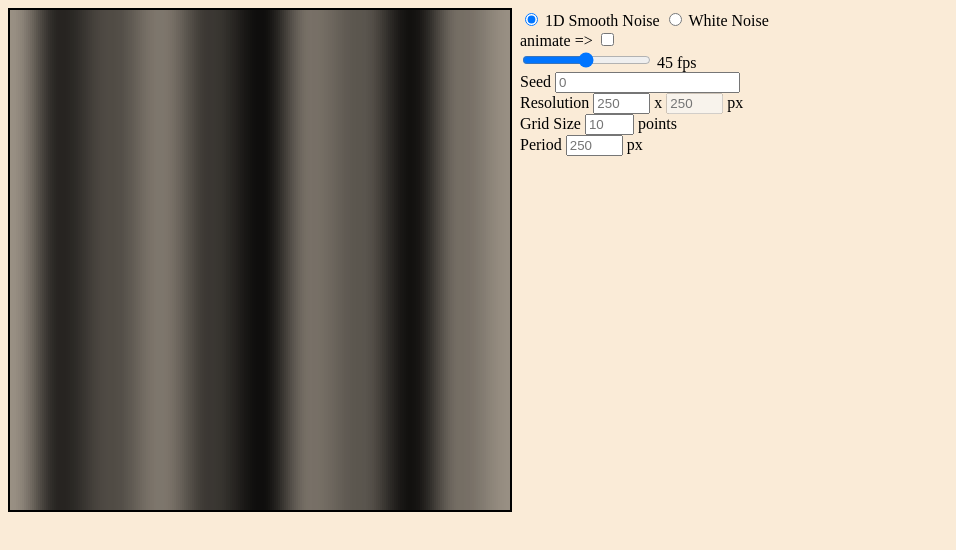
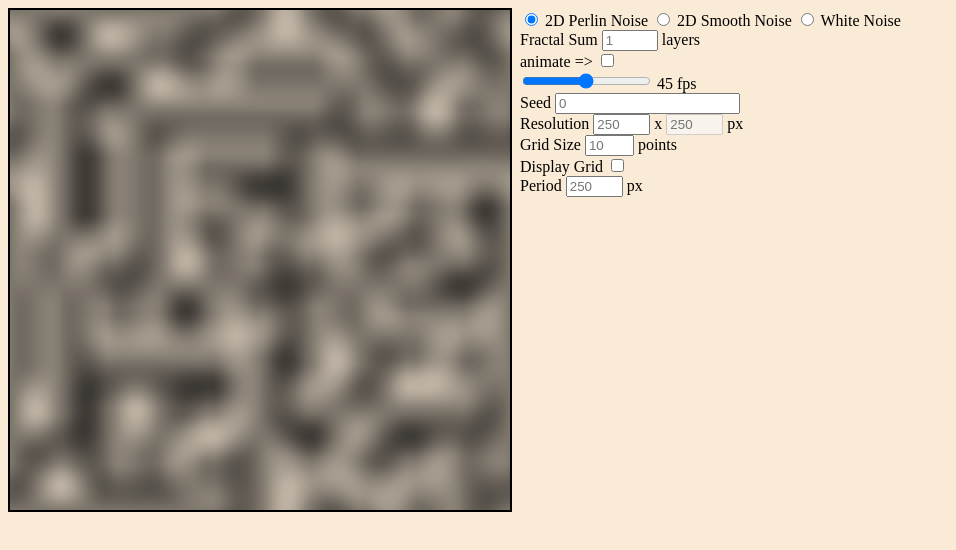
Before and after one commit to andrewarena1/noise-maker, a plain HTML site: page index.html in a window 1280 px wide. Shown: the whole page, without its empty margins (0-956 px from the left). Drawn offline with Linux system fonts and the light colour scheme.

Commit message:
implemented Perlin Noise, interesting filters

```diff
--- a/Onscreen.js
+++ b/Onscreen.js
@@ -6,14 +6,18 @@ function initCanvas() {
         canv.style.width = canv.style.height = "500px";
         var ctx = canv.getContext("2d");
         var seed = 0;
-        var canv_data, canv_img, noise, interval_id;
+        var noise, noise2, interval_id;
         var period = canv.width;
         var grid = 10;
-        var noise_type = "goodNoise";
+        var noise_type = $("input[type='radio']:first").attr("id"); // first radio button is noise type
+        var milli_rate = 100 / 45;
+        var t1, t2, count = 0;
+
         settingsUpdated();
-
-        var milli_rate = 22.2222;
-        var t1, t2, count = 0;
+        //DOM LISTENERS
+        $("#fractalSum").on("change", () => {
+            fractalSum(e.target.value);
+        });
 
         $("#anim").on("click", () => {
             if (interval_id) { //toggle OFF
@@ -21,7 +25,7 @@ function initCanvas() {
                 interval_id = null;
                 document.getElementById("framerate").style.visibility = "visible";
             } else { //toggle ON
-                count = 0;
+                count = 1;
                 t1 = window.performance.now();
                 interval_id = setInterval(repeatFunc, milli_rate);
                 document.getElementById("framerate").style.visibility = "hidden";
@@ -51,70 +55,133 @@ function initCanvas() {
             settingsUpdated();
         });
 
+        $("#gridlines").on("change", (e) => {
+            if (e.target.checked == true) {
+                displayGridlines(canv_data);
+                ctx.putImageData(canv_img, 0, 0);
+            } else {
+                ctx.putImageData(noise, 0, 0);
+            }
+
+        })
+
         $("input[type='radio'").on("click", (e) => {
-            noise_type = e.target.value;
+            noise_type = e.target.id;
             settingsUpdated();
         });
 
         $("#period").on("change", (e) => {
             period = e.target.value;
             settingsUpdated();
-        })
-
+        });
+        //DOM-RELATED FUNCTIONS
+        function settingsUpdated() {
+            ctx.clearRect(0, 0, canv.width, canv.height);
+            nextRandom = splitmix32(seed);
+            noise = newNoise();
+            noise2 = noise;
+            ctx.putImageData(noise, 0, 0);
+        }
 
         function repeatFunc() {
             t1 = window.performance.now();
+            noise = newNoise();
             ctx.putImageData(noise, 0, 0);
-            newNoise();
             t2 = window.performance.now();
             console.log(t2 - t1);
         }
 
-        function settingsUpdated() {
-            ctx.clearRect(0, 0, canv.width, canv.height);
-            canv_img = ctx.getImageData(0, 0, canv.width, canv.height);
-            canv_data = new Uint32Array(canv_img.data.buffer);
-            nextRandom = splitmix32(seed);
-            newNoise();
-            ctx.putImageData(noise, 0, 0);
+        function displayGridlines(canv_data) {
+            var canv_img = ctx.getImageData(0, 0, canv.width, canv.height);
+            var canv_data = new Uint32Array(canv_img.data.buffer);
+            for (var i = 0; i < grid; i++) {
+                for (var j = 0; j < grid; j++) {
+                    canv_data[j / grid * canv.width + i / grid * canv.width * canv.width] = 0xFF000000;
+                }
+            }
+        }
+        //NOISE FUNCTIONS
+        function newNoise() {
+            var pix_8 = new Uint8ClampedArray(canv.width * canv.height * 4);
+            var pixels = new Uint32Array(pix_8.buffer);
+            var data = new ImageData(pix_8, canv.width, canv.height);
+            var span = canv.width / grid;
+
+            if (noise_type == "perlinNoise") {
+                perlinGen(pixels, span);
+            }
+            else if (noise_type == "goodNoise") {
+                goodNoise1D(pixels, span);
+            } else if (noise_type == "whiteNoise") {
+                whiteNoise(pixels, span);
+            }
+            greyScale(pixels);
+            return data;
+        }
+        function whiteNoise(pixels, span) {
+            for (var i = 0; i < pixels.length; i++) {
+                pixels[i] = 0xFF * nextRandom();
+            }
+            return pixels;
         }
 
-        function newNoise() {
-            if (noise_type == "goodNoise") {
-                noise = goodNoise1D();
-            } else if (noise_type == "whiteNoise") {
-                noise = whiteNoise();
+        function goodNoise1D(pixels, span) {
+            var values = new Array(grid);
+            for (let i = 0; i < grid; i++) {
+                let inner = new Array(grid);
+                for (let j = 0; j < grid; j++) {
+                    inner[j] = 0xFF * nextRandom();
+                }
+                values[i] = inner;
             }
-        }
-        function whiteNoise() {
-            for (var i = 0; i < canv_data.length; i++) {
-                canv_data[i] = Math.round(0xFF * nextRandom()) * 0x1000000;
+            for (let i = 0; i < canv.width * canv.width; i++) {
+                let a1 = (i % canv.width) / span;
+                let b1 = Math.floor(a1);
+                let x = a1 - b1;
+                let a2 = (i / canv.width) / span;
+                let b2 = Math.floor(a2);
+                let y = a2 - b2;
+                let lerp_lower_x = smoothstepRemap(x, values[b2 % grid][b1 % grid], values[b2 % grid][(b1 + 1) % grid]);
+                let lerp_higher_x = smoothstepRemap(x, values[(b2 + 1) % grid][b1 % grid], values[(b2 + 1) % grid][(b1 + 1) % grid]);
+                pixels[i] = smoothstepRemap(y, lerp_lower_x, lerp_higher_x);
             }
-            return canv_img;
+            return pixels;
         }
 
-        function goodNoise1D() {
-            var pix_dist = period / grid;
-            var values = new Array(grid);
-            var stink = new Uint32Array(canv.width);
-            for (let i = 0; i < grid; i++) {
-                values[i] = 0xFF * nextRandom();
+        function perlinGen(pixels, span) {
+            var abc = pixels;
+            var gradients = [[0, 1], [0, -1], [1, 0], [-1, 0]]; // gradient options
+            var g = []; // gradient grid
+            for (var i = 0; i < grid; i++) {
+                let inner = [];
+                for (let j = 0; j < grid; j++) {
+                    inner[j] = gradients[Math.floor(nextRandom() * 4)];  //randomize gradients at lattice points
+                }
+                g[i] = inner;
+            }
 
-            }
-            for (let i = 0; i < canv.width; i++) {
-                let a = i / pix_dist;
-                let b = Math.floor(a);
-                let t = a - b;
-                stink[i] = cosineRemap(t, values[b % grid], values[(b + 1) % grid]);
-            }
-            for (let i = 0; i < canv.height; i++) {
-                for (let j = 0; j < canv.width; j++) {
-                    canv_data[i + canv.width * j] = stink[i];
+            for (var j = 0; j < canv.height; j++) {
+                for (var i = 0; i < canv.width; i++) {
+                    abc[i + canv.width * j] = 0xFF * (perlin2d(i / span, j / span, g) + 1) * 0.5; //call perlin 2d at each point
                 }
             }
-            greyScale();
-
-            return canv_img;
+            console.log(abc);
+            return pixels;
+        }
+        function perlin2d(x, y, g) {
+            var fl_x = Math.floor(x);
+            var t_x = x - fl_x;
+            var fl_y = Math.floor(y);
+            var t_y = y - fl_y;
+            var v = [];
+            for (var i = 0; i <= 1; i++) {
+                for (var j = 0; j <= 1; j++) {
+                    v[2 * i + j] = g[(i + fl_x) % grid][(j + fl_y) % grid][0] * (x - (fl_x + i)) + g[(i + fl_x) % grid][(j + fl_y) % grid][1] * (y - (fl_y + j));
+                }
+            }
+            var upper_x = smoothstepRemap(t_x, v[0], v[2]);
+            var lower_x = smoothstepRemap(t_x, v[1], v[3]);
+            return smoothstepRemap(t_y, upper_x, lower_x);
         }
 
         function lerp(t, lower, upper) {
@@ -124,9 +191,19 @@ function initCanvas() {
             let t_remap_cos = (1 - Math.cos(t * Math.PI)) * 0.5;
             return lerp(t_remap_cos, lower, upper);
         }
-        function greyScale() {
-            for (let i = 0; i < canv_data.length; i++) {
-                canv_data[i] *= 0x1000000;
+        function smoothstepRemap(t, lower, upper) {
+            let t_remap_step = t * t * (3 - 2 * t);
+            return lerp(t_remap_step, lower, upper);
+        }
+
+        function greyScale(pixels) {
+            for (let i = 0; i < pixels.length; i++) {
+                pixels[i] *= 0x1000000;
+            }
+        }
+        function redScale(pixels) {
+            for (let i = 0; i < pixels.length; i++) {
+                pixels[i] = 0xFF000000 + (2 * pixels[i] % 0xFF) * 0x10000 + (3 * pixels[i] % 0xFF) * 0x100 + (5 * pixels[i] % 0xFF) * pixels[i];
             }
         }
 
@@ -146,3 +223,9 @@ function splitmix32(a) {        //PRNG generator
         return ((t = t ^ t >>> 15) >>> 0) / 4294967296;
     }
 }
+
+
+/*var gradients =
+                [[0, 1, 1], [0, -1, -1], [0, 1, -1], [0, -1, 1],
+                [1, 0, 1], [-1, 0, -1], [1, 0, -1], [-1, 0, 1],
+                [1, 1, 0], [-1, -1, 0], [1, -1, 0], [-1, 1, 0]];*/
--- a/index.html
+++ b/index.html
@@ -10,10 +10,18 @@
 <body onload=initCanvas()>
     <canvas id="canv"></canvas><br>
     <div id="settings">
-        <input type="radio" id="goodNoise" name="noiseType" value="goodNoise" checked="checked">
-        <label for="goodNoise"> 1D Smooth Noise</label>
-        <input type="radio" id="whiteNoise" name="noiseType" value="whiteNoise">
+        <input type="radio" id="perlinNoise" name="noiseType" checked="checked">
+        <label for="goodNoise"> 2D Perlin Noise</label>
+        <input type="radio" id="goodNoise" name="noiseType">
+        <label for="goodNoise"> 2D Smooth Noise</label>
+        <input type="radio" id="whiteNoise" name="noiseType">
         <label for="whiteNoise"> White Noise</label> <br>
+
+        <label for="fractalSum">Fractal Sum </label>
+        <input type="number" id="fractalSum" min="0" max="10" placeholder="1">
+        <label for="fractalSum"> layers</label><br>
+
+
 
         <label for="anim">animate =></label>
         <input type="checkbox" id="anim" width="50px" height="50px"><br>
@@ -33,6 +41,9 @@
         <input type="text" id="grid" size="3" placeholder="10">
         <label for="grid">points</label><br>
 
+        <label for="gridlines">Display Grid</label>
+        <input type="checkbox" id="gridlines"><br>
+
         <label for="period">Period</label>
         <input type="text" id="period" size="4" placeholder="250">
         <label for="period">px</label><br>
```
